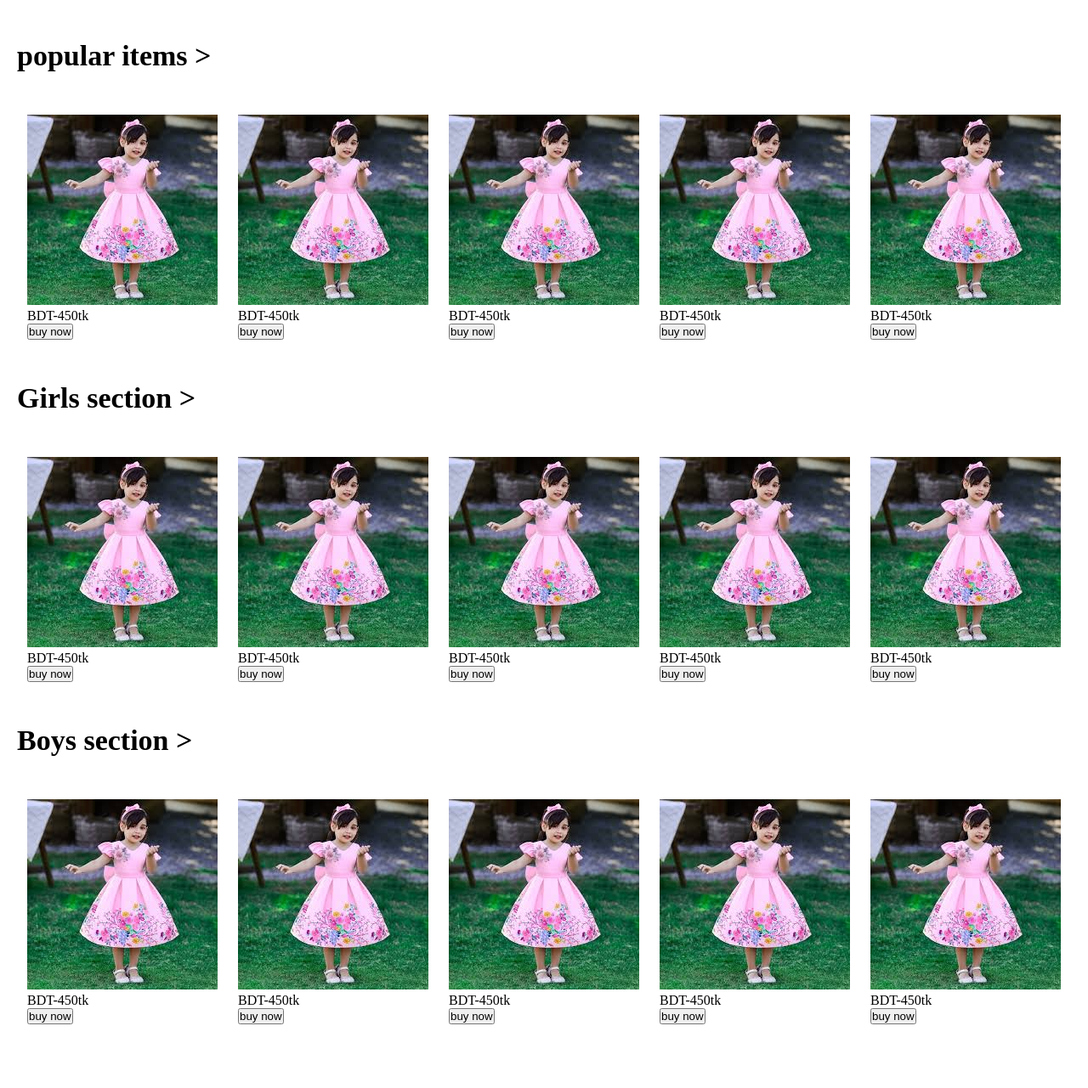
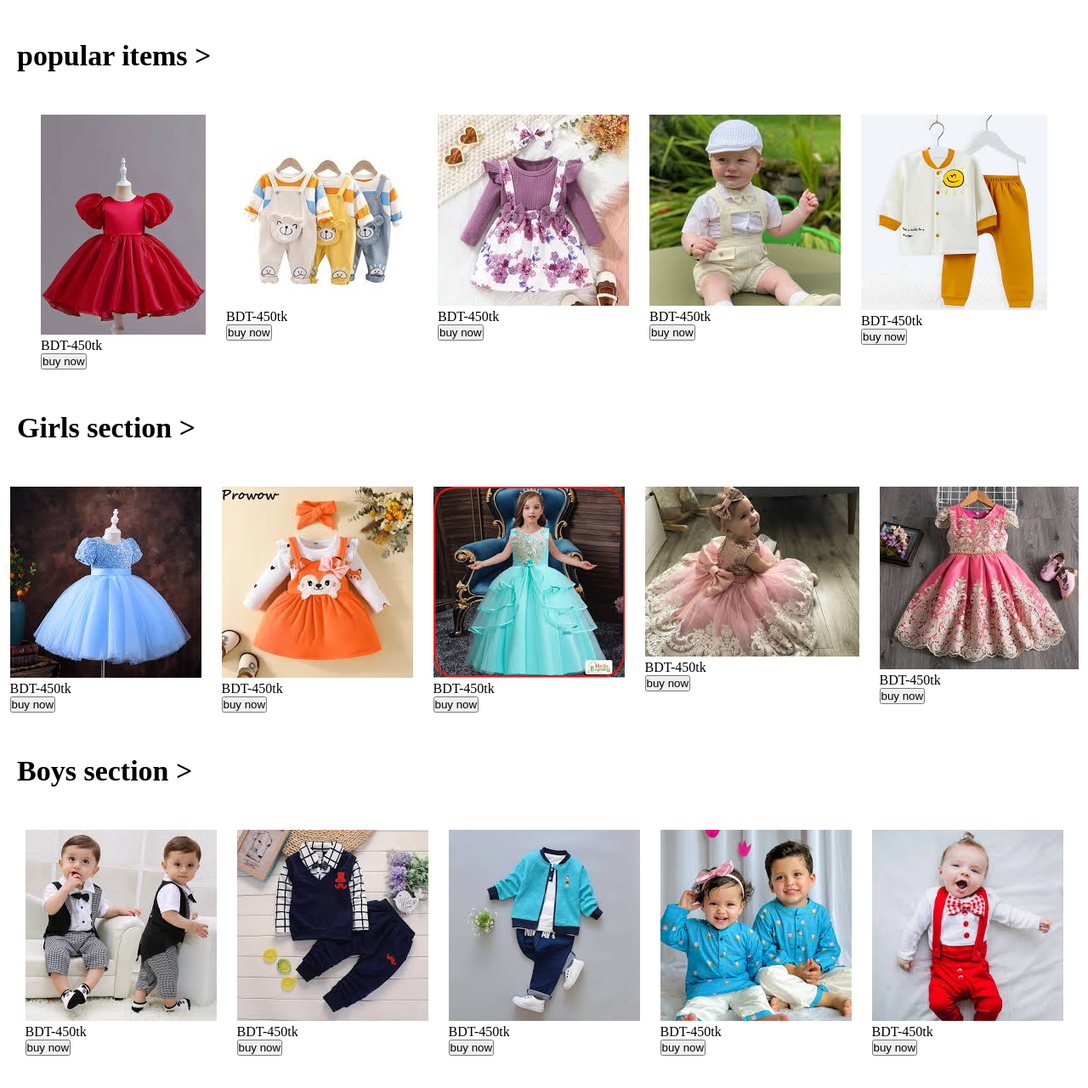
Before and after one commit to sohi06/hey-baby, a plain HTML site: page index.html in a window 1280 px wide. Shown: the part 1141-2422 px from the top of the page at 85% size. Drawn offline with Linux system fonts and the light colour scheme.

Commit message:
cloth page-2

```diff
--- a/index.html
+++ b/index.html
@@ -85,27 +85,27 @@
  <div class="container">
 
     <div class="box">
-        <div class="item-img"><img src="images.jpg" alt=""></div>
+        <div class="item-img"><img src="popular-1.jpg" alt=""></div>
         <div>BDT-450tk</div>
         <div><button class="blue">buy now</button></div>
     </div>
     <div class="box">
-        <div class="item-img"><img src="images.jpg" alt=""></div>
+        <div class="item-img"><img src="popular-2.jpg" alt=""></div>
         <div>BDT-450tk</div>
         <div><button class="blue">buy now</button></div>
     </div>
     <div class="box">
-        <div class="item-img"><img src="images.jpg" alt=""></div>
+        <div class="item-img"><img src="popular-3.jpg" alt=""></div>
         <div>BDT-450tk</div>
         <div><button class="blue">buy now</button></div>
     </div>
     <div class="box">
-        <div class="item-img"><img src="images.jpg" alt=""></div>
+        <div class="item-img"><img src="popular-4.jpg" alt=""></div>
         <div>BDT-450tk</div>
         <div><button class="blue">buy now</button></div>
     </div>
     <div class="box">
-        <div class="item-img"><img src="images.jpg" alt=""></div>
+        <div class="item-img"><img src="popular-5.jpg" alt=""></div>
         <div>BDT-450tk</div>
         <div><button class="blue">buy now</button></div>
     </div>
@@ -119,27 +119,27 @@
     <div class="container">
 
         <div class="box">
-            <div class="item-img"><img src="images.jpg" alt=""></div>
+            <div class="item-img"><img src="girls-1.jpg" alt=""></div>
             <div>BDT-450tk</div>
             <div><button class="blue">buy now</button></div>
         </div>
         <div class="box">
-            <div class="item-img"><img src="images.jpg" alt=""></div>
+            <div class="item-img"><img src="girls-2.jpg" alt=""></div>
             <div>BDT-450tk</div>
             <div><button class="blue">buy now</button></div>
         </div>
         <div class="box">
-            <div class="item-img"><img src="images.jpg" alt=""></div>
+            <div class="item-img"><img src="girls-3.jpg" alt=""></div>
             <div>BDT-450tk</div>
             <div><button class="blue">buy now</button></div>
         </div>
         <div class="box">
-            <div class="item-img"><img src="images.jpg" alt=""></div>
+            <div class="item-img"><img src="girls-4.jpg" alt=""></div>
             <div>BDT-450tk</div>
             <div><button class="blue">buy now</button></div>
         </div>
         <div class="box">
-            <div class="item-img"><img src="images.jpg" alt=""></div>
+            <div class="item-img"><img src="girls-5.jpg" alt=""></div>
             <div>BDT-450tk</div>
             <div><button class="blue">buy now</button></div>
         </div>
@@ -154,27 +154,27 @@
               <div class="container">
 
                 <div class="box">
-                    <div class="item-img"><img src="images.jpg" alt=""></div>
+                    <div class="item-img"><img src="boys-1.jpg" alt=""></div>
                     <div>BDT-450tk</div>
                     <div><button class="blue">buy now</button></div>
                 </div>
                 <div class="box">
-                    <div class="item-img"><img src="images.jpg" alt=""></div>
+                    <div class="item-img"><img src="boys-2.jpg" alt=""></div>
                     <div>BDT-450tk</div>
                     <div><button class="blue">buy now</button></div>
                 </div>
                 <div class="box">
-                    <div class="item-img"><img src="images.jpg" alt=""></div>
+                    <div class="item-img"><img src="boys-4.jpg" alt=""></div>
                     <div>BDT-450tk</div>
                     <div><button class="blue">buy now</button></div>
                 </div>
                 <div class="box">
-                    <div class="item-img"><img src="images.jpg" alt=""></div>
+                    <div class="item-img"><img src="boys-6.jpg" alt=""></div>
                     <div>BDT-450tk</div>
                     <div><button class="blue">buy now</button></div>
                 </div>
                 <div class="box">
-                    <div class="item-img"><img src="images.jpg" alt=""></div>
+                    <div class="item-img"><img src="boys-3.jpg" ></div>
                     <div>BDT-450tk</div>
                     <div><button class="blue">buy now</button></div>
                 </div>
--- a/style.css
+++ b/style.css
@@ -96,7 +96,7 @@ nav ul li{
     background-color: red;
     justify-content: flex-end;
 
-    font-size: 86px;
+    font-size: 66px;
     border-radius: 0px 40px 10px 0px;
     padding: 20px;
     font-weight: bolder;
```
Also changed, not shown: boys-1.jpg (added), boys-2.jpg (added), boys-3.jpg (added), boys-4.jpg (added), boys-5.jpg (added), boys-6.jpg (added), girls-1.jpg (added), girls-2.jpg (added), girls-3.jpg (added), girls-4.jpg (added), girls-5.jpg (added), popular-1.jpg (added), popular-2.jpg (added), popular-3.jpg (added), 2 more files.
